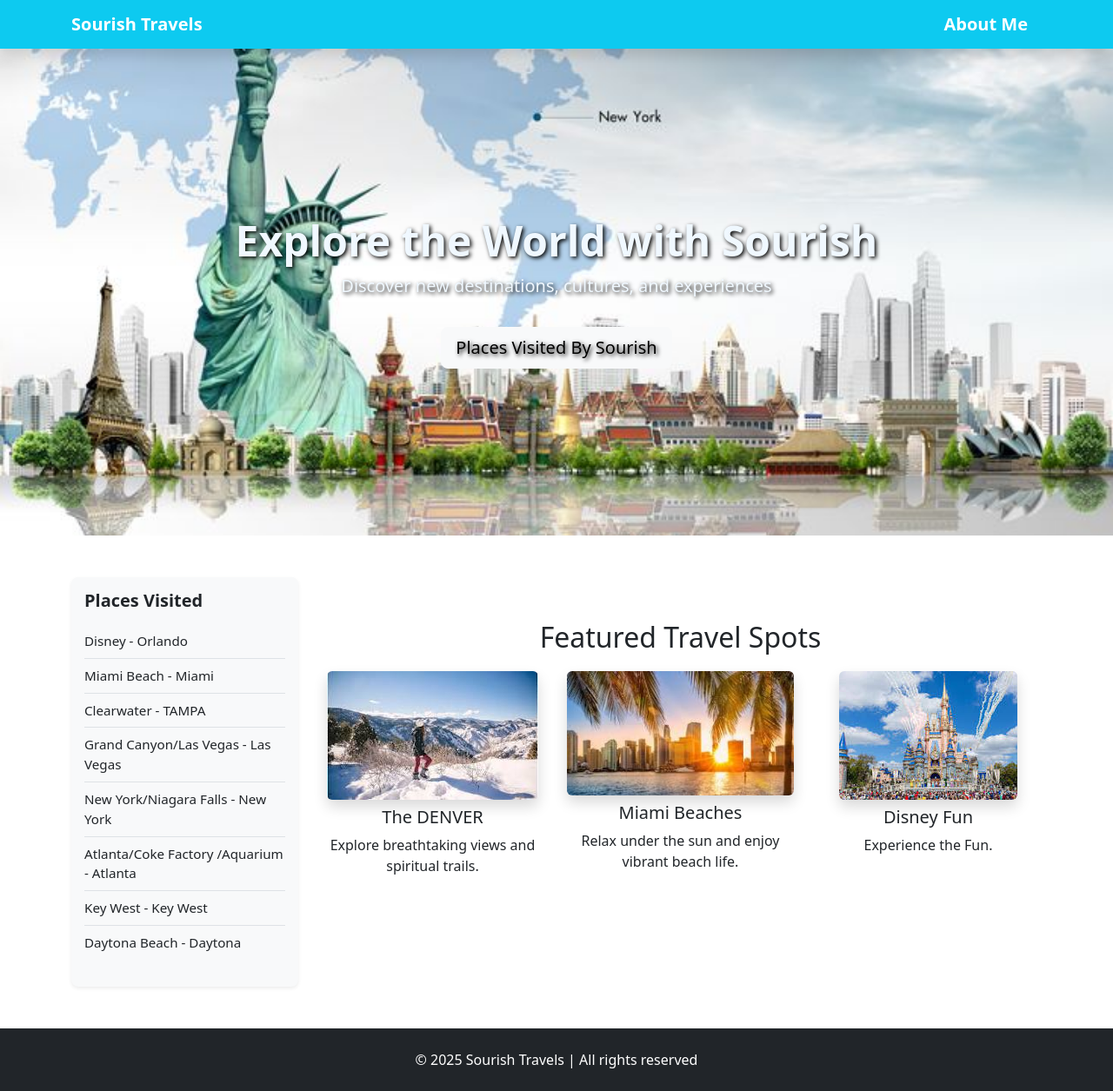
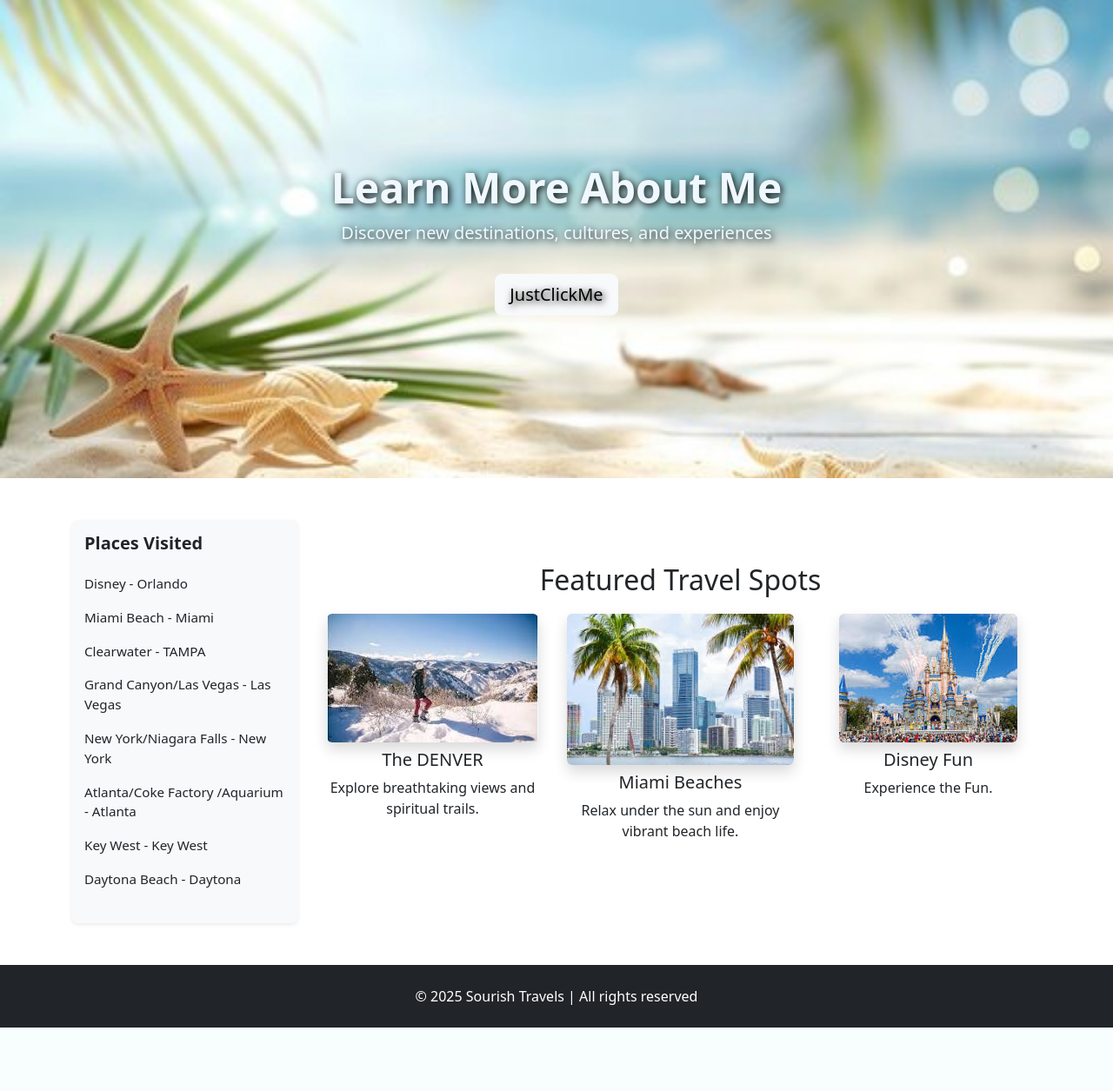
Before and after one commit to beingsourish/sourishwebsite, a Django app: page / in a window 1280 px wide. Shown: the whole page at 87% size. After the commit the page ends 1182 px from the top, so only its background shows below. Run offline with Django 5.2, Linux system fonts and the light colour scheme; data comes from the database, SQL or seed files in the repository; both versions use the stored data as it was after the commit.

Commit message:
build file

```diff
--- a/sourishtravellist/templates/HomePage.html
+++ b/sourishtravellist/templates/HomePage.html
@@ -11,12 +11,12 @@
 
     <style>
         .hero {
-            background: url("{% static 'images/background.jpeg' %}") no-repeat center center/cover;
+            background: url("{% static 'images/home.jpg' %}") no-repeat center center/cover;
             background-size: cover;
             background-position: center;
-            height: 70vh;
+            height: 550px;
             color: aliceblue;
-            text-shadow: 2px 2px 5px black;
+            text-shadow: 2px 2px 8px black;
             display: flex;
             align-items: center;
             justify-content: center;
@@ -67,23 +67,17 @@
 {% load static %}
 
 <!-- Navbar -->
-<nav class="navbar navbar-expand-lg navbar-light bg-info shadow">
-    <div class="container">
-        <a class="navbar-brand text-white" href="#">Sourish Travels</a>
-        <a class="navbar-brand text-white" href="{% url 'places_aboutme' %}">About Me</a>
-        <button class="navbar-toggler" type="button" data-bs-toggle="collapse" data-bs-target="#navContent">
-            <span class="navbar-toggler-icon"></span>
-        </button>
-    </div>
-</nav>
+
 
 <!-- Hero Section -->
 <div class="hero">
     <div>
-        <h1>Explore the World with Sourish</h1>
+        <h1>Learn More About Me</h1>
         <p class="lead">Discover new destinations, cultures, and experiences</p>
-        <a href="{% url 'index' %}" class="btn btn-light btn-lg mt-3">Places Visited By Sourish</a>
+        <a href="{% url 'places_aboutme' %}" class="btn btn-light btn-lg mt-3">JustClickMe</a>
     </div>
+
+
 </div>
 
 <!-- Page Layout with Sidebar and Content -->
@@ -95,7 +89,9 @@
                 <h5>Places Visited</h5>
                 <ul>
                     {% for place in places %}
-                        <li>{{ place.place_name }} - {{ place.place_city }}</li>
+                           <a href="{% url 'place_details' place.id %}" class="text-decoration-none text-dark">
+                           <li>{{ place.place_name }} - {{ place.place_city }}</li>
+                           </a>
                     {% empty %}
                         <li>No places available</li>
                     {% endfor %}
--- a/sourishtravellist/templates/placesVisited/AboutMe.html
+++ b/sourishtravellist/templates/placesVisited/AboutMe.html
@@ -16,7 +16,7 @@
     }
 </style>
 <a href="{% url 'home' %}" class="btn btn-primary mt-3 custom-home-btn">🏠 Back to Home</a>
-<section class="about-me-section" style="background: url('{% static "images/usa-background.jpg" %}') no-repeat center center/cover; padding: 60px 20px; color: white;">
+<section class="about-me-section" style="background: url('{% static "images/usa-background.jpeg" %}') no-repeat center center/cover; padding: 60px 20px; color: white;">
     <div style="max-width: 900px; margin: 0 auto; text-align: center; background: rgba(0, 0, 0, 0.6); padding: 40px; border-radius: 15px;">
         <img src="{% static 'images/aboutme.jpg' %}" alt="Sourish" style="width: 150px; height: 150px; border-radius: 50%; border: 4px solid white; margin-bottom: 20px;">
         <h2 style="font-size: 2.5rem; margin-bottom: 20px;">🌎 About Me</h2>
--- a/sourishtravellist/templates/placesVisited/placeDetails.html
+++ b/sourishtravellist/templates/placesVisited/placeDetails.html
@@ -39,9 +39,9 @@
 <table align="center">
     <thead>
         <tr>
-            <th>Sourish Visited Place Name</th>
-            <th>Sourish Visited Place City</th>
-            <th>Visited Year</th>
+            <th>Visited Place Name</th>
+            <th>Visited Place City</th>
+            <th>Year</th>
         </tr>
     </thead>
     <tbody>
--- a/sourishwebsite/settings.py
+++ b/sourishwebsite/settings.py
@@ -120,7 +120,7 @@
 STATICFILES_DIRS = [
     os.path.join(BASE_DIR, STATIC_URL),  # or wherever your static folder is
 ]
-STATIC_URL = 'static/'
+STATIC_URL = '/static/'
 STATIC_ROOT = BASE_DIR / 'staticfiles'
 STATICFILES_STORAGE = 'whitenoise.storage.CompressedManifestStaticFilesStorage'
 # Default primary key field type
```
Also changed, not shown: db.sqlite3, sourishtravellist/static/images/NYC.jpeg (added), sourishtravellist/static/images/background.jpeg (deleted), sourishtravellist/static/images/background.png (deleted), sourishtravellist/static/images/home.jpeg (added), sourishtravellist/static/images/home.jpg (added), sourishtravellist/static/images/miami.jpeg, sourishtravellist/static/images/usa-background.JPG (deleted), sourishtravellist/static/images/usa-background.jpeg (added).
